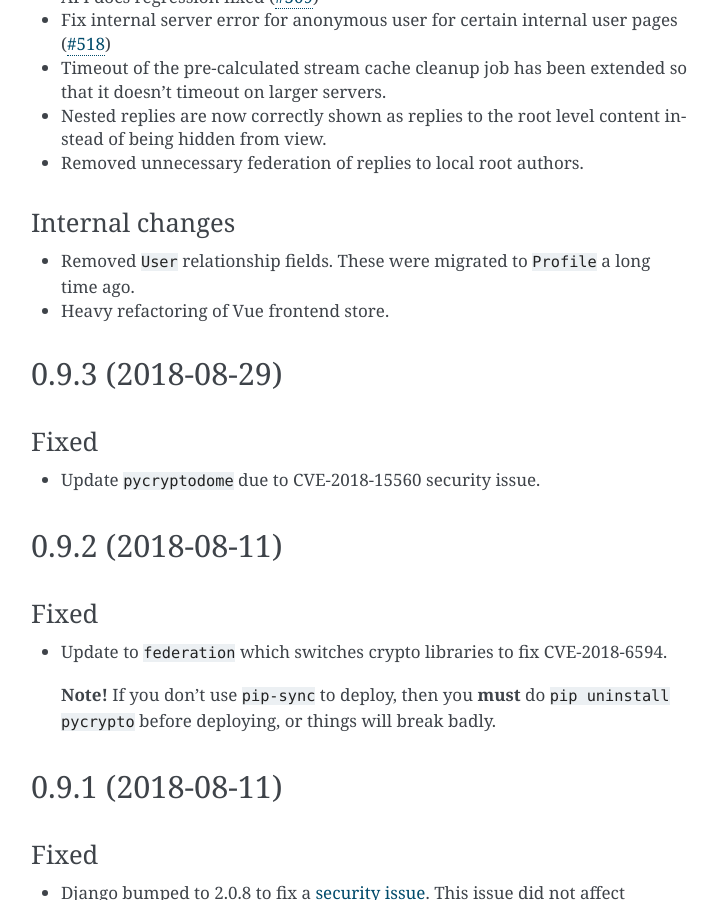
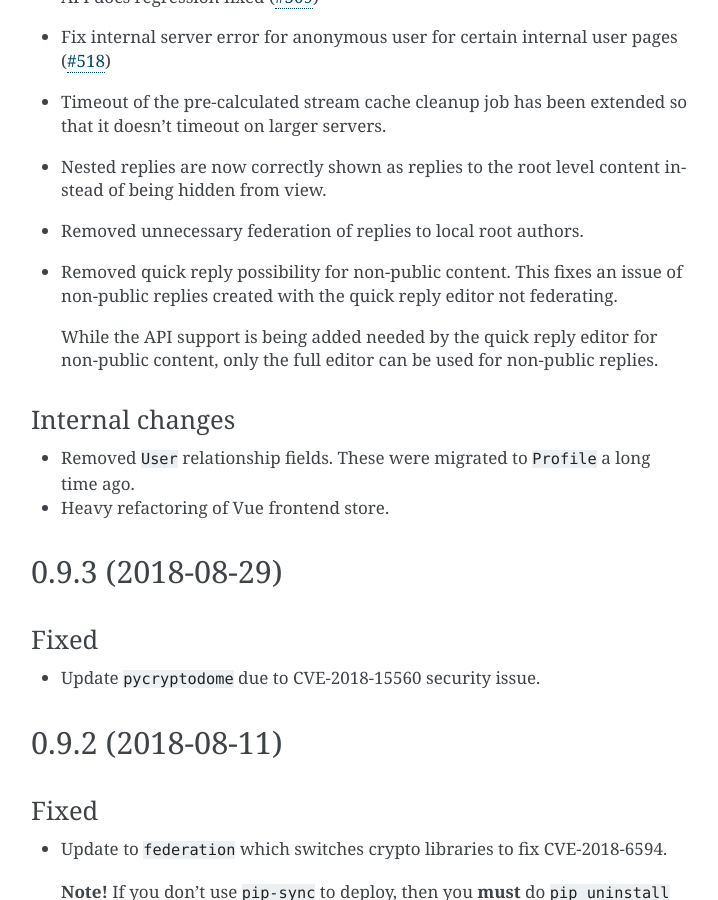
Before and after one commit to jaywink/socialhome, a Sphinx documentation site: the page built from docs/changelog.rst, in a window 1280 px wide and 900 px high, scrolled down 2405 px. Shown: the whole window, without its empty margins (389-1107 px from the left). Built offline with Sphinx 7.4.7, drawn with Linux system fonts in a browser that asks for light colours.

Commit message:
Changelog for 008afee9799dc36791aea8864e49bcf8d116c2a9

```diff
--- a/docs/changelog.rst
+++ b/docs/changelog.rst
@@ -78,6 +78,10 @@ Fixed
 * Nested replies are now correctly shown as replies to the root level content instead of being hidden from view.
 
 * Removed unnecessary federation of replies to local root authors.
+
+* Removed quick reply possibility for non-public content. This fixes an issue of non-public replies created with the quick reply editor not federating.
+
+  While the API support is being added needed by the quick reply editor for non-public content, only the full editor can be used for non-public replies.
 
 Internal changes
 ................
```
